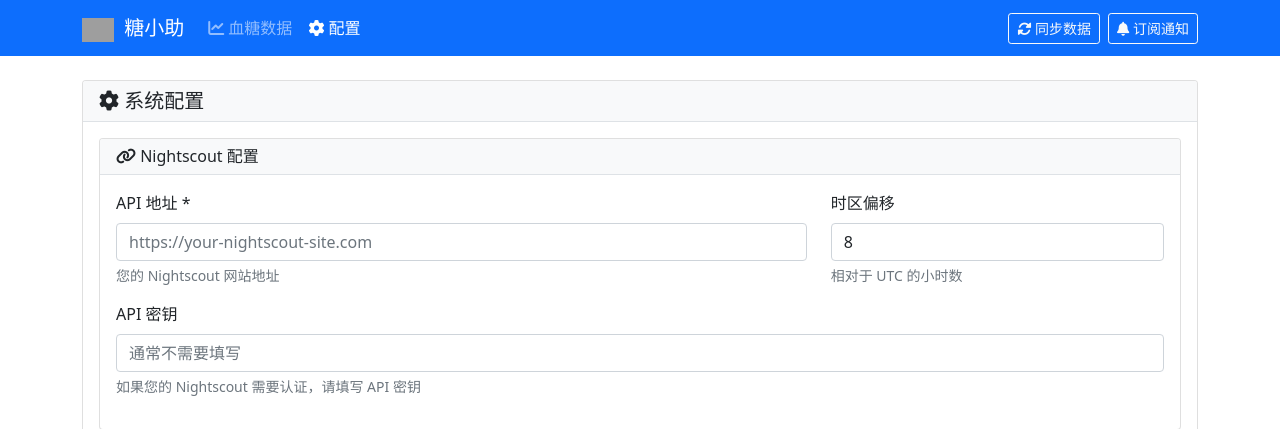
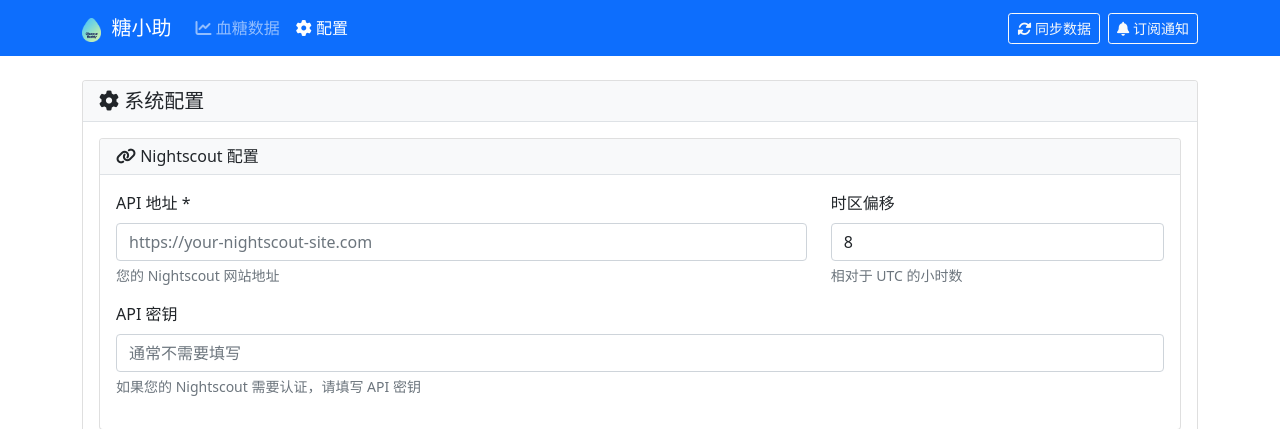
Before and after one commit to flyhunterl/glucose-buddy, a Flask app: page /config in a window 1280 px wide. Shown: the top 429 px of the page. Run offline with Flask 3, Linux system fonts and the light colour scheme; some libraries are stand-ins or nearby versions; grey boxes are pictures that could not be loaded.

Commit message:
feat: 添加PWA图标并修复manifest和模板引用

```diff
--- a/templates/base.html
+++ b/templates/base.html
@@ -18,6 +18,7 @@
 
     <!-- Icons -->
     <link rel="icon" href="{{ url_for('static', filename='ico.png') }}">
+    <link rel="apple-touch-icon" href="{{ url_for('static', filename='ico.png') }}">
 
     <!-- Bootstrap CSS -->
     <link href="https://cdn.jsdelivr.net/npm/bootstrap@5.1.3/dist/css/bootstrap.min.css" rel="stylesheet">
```
Also changed, not shown: static/ico.png (added), static/manifest.json, 1 other file.
